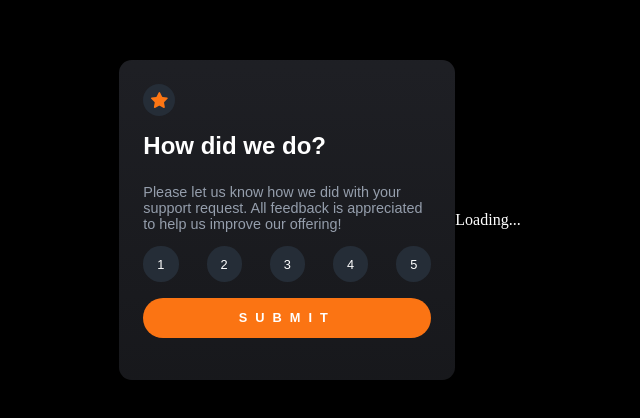
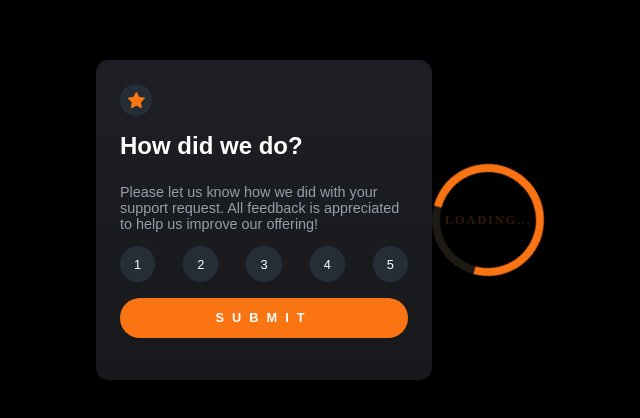
Before and after one commit to NikolaiKoz/FrontendMentor_Interactive_Rating_Component.github.io, a website built with webpack: page index.html in a window 1280 px wide. Shown: the part 180-598 px from the top of the page, without its empty margins (280-920 px from the left). Built offline with nearby package versions, Linux system fonts and the light colour scheme; a web font is replaced by a local one.

Commit message:
feat: :art: Loader animation and structure, DONE.

```diff
--- a/src/scss/01-settings/_colors.scss
+++ b/src/scss/01-settings/_colors.scss
@@ -1,5 +1,6 @@
 /* Variables */
 $Primary--orange: hsl(25, 97%, 53%);
+$Primary--darkOrange:  hsl(33, 18%, 10%);
 
 $Natural--white: hsl(0, 0%, 100%);
 $Natural--ligthGray: hsl(217, 12%, 63%);
--- a/src/scss/06-components/_Loader.scss
+++ b/src/scss/06-components/_Loader.scss
@@ -0,0 +1,41 @@
+.Loader{
+
+    position: relative;
+
+    &-circle{
+        display: flex;
+        justify-content: center;
+        align-items: center;
+        height: 7em;
+        width: 7em;
+        border-radius: 50%;
+        border: .5em solid $Primary--orange;
+        border-top: .5em solid $Primary--darkOrange;
+        animation: spin 3s linear infinite;
+    }
+
+    @keyframes spin {
+        0% { transform: rotate(0deg); }
+        100% { transform: rotate(360deg); }
+    }
+
+    &-message{
+        position: absolute;
+        top: 0;
+        left: 0;
+        height: 100%;
+        width: 100%;
+        display: flex;
+        justify-content: center;
+        align-items: center;
+        font-weight: 900;
+        font-size: .8rem;
+        color: $Primary--orange;
+        text-transform: uppercase;
+        letter-spacing: .1rem;
+        animation: 2s desappear infinite;
+    }
+
+
+
+}
```
Also changed, not shown: index.html (+3 -5 lines), dist/css/main.css.
